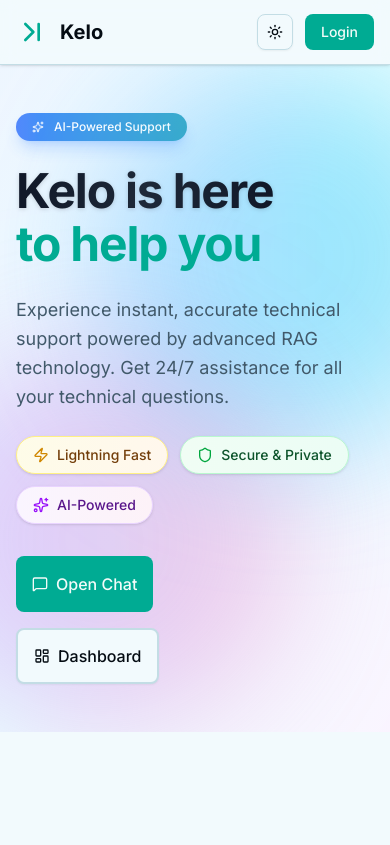
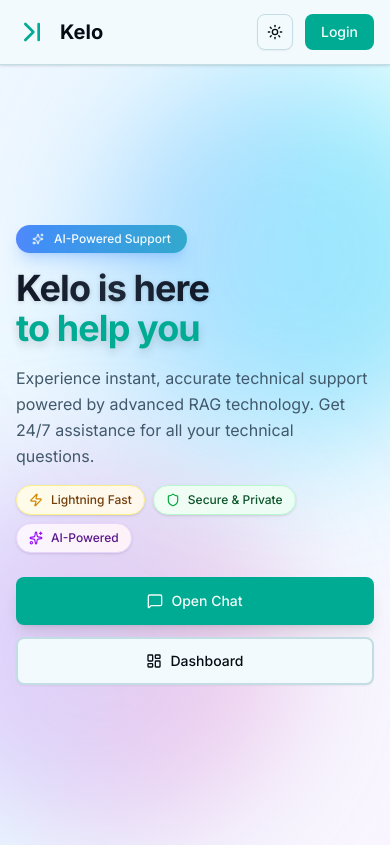
Before and after one commit to AMOHAMMEDIMRAN/Technical-Support-RAG, a React (Vite) app in the folder frontend/: page / in a window 390 px wide. Built offline with nearby package versions, Linux system fonts and the light colour scheme.

Commit message:
feat: enhance Hero component layout and styling for improved responsiveness

```diff
--- a/frontend/src/App.tsx
+++ b/frontend/src/App.tsx
@@ -2,6 +2,7 @@ import { createRouter, RouterProvider } from "@tanstack/react-router";
 import { rootRoute } from "./routes/root";
 import { indexRoute } from "./routes/index";
 import { ThemeProvider } from "./presentation/components/theme/theme-provider";
+
 
 
 const routeTree = rootRoute.addChildren([indexRoute]);
--- a/frontend/src/presentation/components/features/home/Hero.tsx
+++ b/frontend/src/presentation/components/features/home/Hero.tsx
@@ -13,10 +13,11 @@ import {
 
 
 
+
 const Hero = () => {
   return (
-    <main>
-        <section className="relative overflow-hidden">
+    <main className="h-[calc(100vh-4rem)]">
+        <section className="relative overflow-hidden h-full">
           <div className="absolute inset-0 bg-linear-to-br from-blue-50 via-cyan-50 to-purple-50 dark:from-blue-950/20 dark:via-cyan-950/20 dark:to-purple-950/20" />
 
           <div className="absolute top-0 left-1/4 w-96 h-96 bg-linear-to-r from-blue-400 to-cyan-400 rounded-full mix-blend-multiply dark:mix-blend-soft-light filter blur-3xl opacity-20 animate-pulse" />
@@ -25,74 +26,74 @@ const Hero = () => {
             style={{ animationDelay: "1s" }}
           />
 
-          <div className="relative max-w-7xl mx-auto px-4 sm:px-6 lg:px-8 py-12 sm:py-16 lg:py-0">
-            <div className="grid lg:grid-cols-2 gap-12 items-center">
-              <div className="space-y-8">
-                <div className="space-y-6">
+          <div className="relative h-full max-w-7xl mx-auto px-4 sm:px-6 lg:px-8">
+            <div className="grid lg:grid-cols-2 gap-8 lg:gap-16 items-center h-full py-8 lg:py-0">
+              <div className="space-y-6 sm:space-y-8">
+                <div className="space-y-4 sm:space-y-6">
                   <Badge className="bg-linear-to-r from-blue-600 to-cyan-600 text-white border-0 px-4 py-1.5 shadow-lg shadow-blue-500/30 animate-pulse">
                     <Sparkles className="w-3.5 h-3.5 mr-1.5" />
                     AI-Powered Support
                   </Badge>
 
                   <div>
-                    <h1 className="text-5xl sm:text-6xl lg:text-7xl font-bold tracking-tight leading-[1.1]">
+                    <h1 className="text-4xl sm:text-5xl md:text-6xl lg:text-7xl font-bold tracking-tight leading-[1.1]">
                       <span className="bg-linear-to-r from-gray-900 via-gray-800 to-gray-900 dark:from-white dark:via-gray-100 dark:to-white bg-clip-text text-transparent drop-shadow-sm">
                         Kelo is here
                       </span>
                       <br />
-                      <span className="text-primary">to help you</span>
+                      <span className="text-primary drop-shadow-lg">to help you</span>
                     </h1>
                   </div>
 
-                  <p className="text-lg text-muted-foreground leading-relaxed max-w-xl">
+                  <p className="text-base sm:text-lg text-muted-foreground leading-relaxed max-w-xl">
                     Experience instant, accurate technical support powered by
                     advanced RAG technology. Get 24/7 assistance for all your
                     technical questions.
                   </p>
 
-                  <div className="flex flex-wrap gap-3">
-                    <div className="flex items-center gap-2 px-4 py-2 rounded-full bg-linear-to-r from-yellow-50 to-orange-50 dark:from-yellow-950/30 dark:to-orange-950/30 backdrop-blur-sm border border-yellow-200 dark:border-yellow-800 hover:scale-105 transition-transform shadow-sm">
-                      <Zap className="w-4 h-4 text-yellow-600 dark:text-yellow-400" />
-                      <span className="text-sm font-medium text-yellow-900 dark:text-yellow-100">
+                  <div className="flex flex-wrap gap-2 sm:gap-3">
+                    <div className="flex items-center gap-2 px-3 sm:px-4 py-1.5 sm:py-2 rounded-full bg-linear-to-r from-yellow-50 to-orange-50 dark:from-yellow-950/30 dark:to-orange-950/30 backdrop-blur-sm border border-yellow-200 dark:border-yellow-800 hover:scale-105 transition-transform shadow-sm">
+                      <Zap className="w-3.5 sm:w-4 h-3.5 sm:h-4 text-yellow-600 dark:text-yellow-400" />
+                      <span className="text-xs sm:text-sm font-medium text-yellow-900 dark:text-yellow-100">
                         Lightning Fast
                       </span>
                     </div>
-                    <div className="flex items-center gap-2 px-4 py-2 rounded-full bg-linear-to-r from-green-50 to-emerald-50 dark:from-green-950/30 dark:to-emerald-950/30 backdrop-blur-sm border border-green-200 dark:border-green-800 hover:scale-105 transition-transform shadow-sm">
-                      <Shield className="w-4 h-4 text-green-600 dark:text-green-400" />
-                      <span className="text-sm font-medium text-green-900 dark:text-green-100">
+                    <div className="flex items-center gap-2 px-3 sm:px-4 py-1.5 sm:py-2 rounded-full bg-linear-to-r from-green-50 to-emerald-50 dark:from-green-950/30 dark:to-emerald-950/30 backdrop-blur-sm border border-green-200 dark:border-green-800 hover:scale-105 transition-transform shadow-sm">
+                      <Shield className="w-3.5 sm:w-4 h-3.5 sm:h-4 text-green-600 dark:text-green-400" />
+                      <span className="text-xs sm:text-sm font-medium text-green-900 dark:text-green-100">
                         Secure & Private
                       </span>
                     </div>
-                    <div className="flex items-center gap-2 px-4 py-2 rounded-full bg-linear-to-r from-purple-50 to-pink-50 dark:from-purple-950/30 dark:to-pink-950/30 backdrop-blur-sm border border-purple-200 dark:border-purple-800 hover:scale-105 transition-transform shadow-sm">
-                      <Sparkles className="w-4 h-4 text-purple-600 dark:text-purple-400" />
-                      <span className="text-sm font-medium text-purple-900 dark:text-purple-100">
+                    <div className="flex items-center gap-2 px-3 sm:px-4 py-1.5 sm:py-2 rounded-full bg-linear-to-r from-purple-50 to-pink-50 dark:from-purple-950/30 dark:to-pink-950/30 backdrop-blur-sm border border-purple-200 dark:border-purple-800 hover:scale-105 transition-transform shadow-sm">
+                      <Sparkles className="w-3.5 sm:w-4 h-3.5 sm:h-4 text-purple-600 dark:text-purple-400" />
+                      <span className="text-xs sm:text-sm font-medium text-purple-900 dark:text-purple-100">
                         AI-Powered
                       </span>
                     </div>
                   </div>
                 </div>
 
-                <div className="flex flex-col sm:flex-row items-start gap-4">
+                <div className="flex flex-col sm:flex-row items-stretch sm:items-start gap-3 sm:gap-4">
                   <Button
                     size="lg"
-                    className="text-base px-8 h-14 gap-2 bg-primary transition-all hover:scale-105"
+                    className="w-full sm:w-auto text-sm sm:text-base px-6 sm:px-8 h-12 sm:h-14 gap-2 bg-primary shadow-lg hover:shadow-xl transition-all hover:scale-105"
                   >
-                    <MessageSquare className="w-5 h-5" />
+                    <MessageSquare className="w-4 sm:w-5 h-4 sm:h-5" />
                     Open Chat
                   </Button>
                   <Button
                     size="lg"
                     variant="outline"
-                    className="text-base px-8 h-14 gap-2 border-2 hover:border-blue-600 hover:text-blue-600 dark:hover:border-blue-400 dark:hover:text-blue-400 transition-all hover:scale-105"
+                    className="w-full sm:w-auto text-sm sm:text-base px-6 sm:px-8 h-12 sm:h-14 gap-2 border-2 hover:border-blue-600 hover:text-blue-600 dark:hover:border-blue-400 dark:hover:text-blue-400 transition-all hover:scale-105"
                   >
-                    <LayoutDashboard className="w-5 h-5" />
+                    <LayoutDashboard className="w-4 sm:w-5 h-4 sm:h-5" />
                     Dashboard
                   </Button>
                 </div>
               </div>
 
-              <div className="hidden relative lg:h-150 lg:flex items-center justify-center">
-                <div className="absolute inset-0 flex items-center justify-center">
+              <div className="hidden lg:block relative h-full min-h-125">
+                <div className="absolute inset-0">
                   <Card className="absolute top-[15%] left-[10%] p-5 shadow-2xl border-2 backdrop-blur-sm bg-linear-to-br from-background/95 to-background/80 transform rotate-3 hover:rotate-0 hover:scale-105 transition-all duration-500 w-80 animate-float">
                     <div className="flex items-start gap-3">
                       <div className="w-12 h-12 rounded-full bg-linear-to-br from-blue-600 via-cyan-600 to-blue-700 flex items-center justify-center text-white font-bold shadow-lg ring-2 ring-blue-300 dark:ring-blue-500">
```
